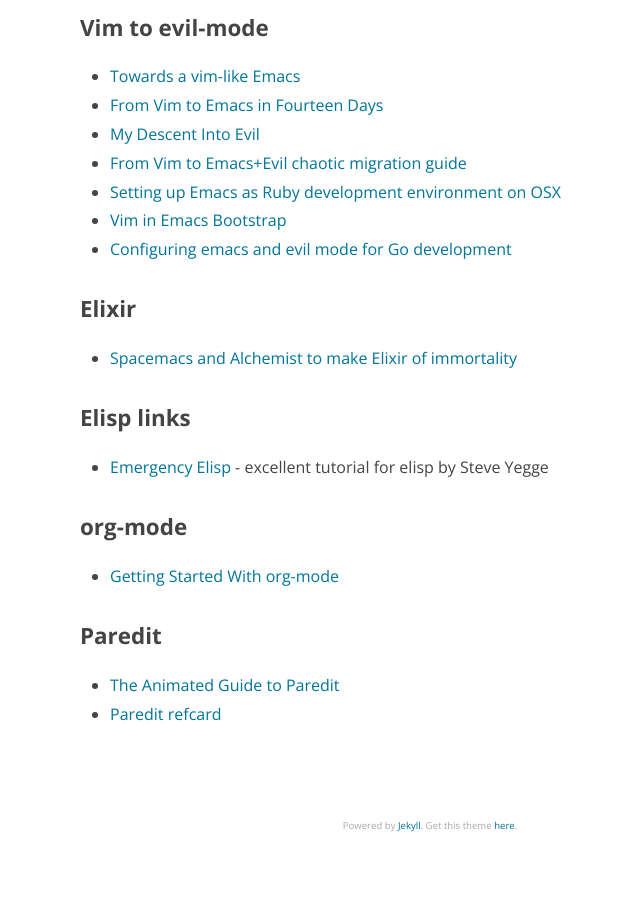
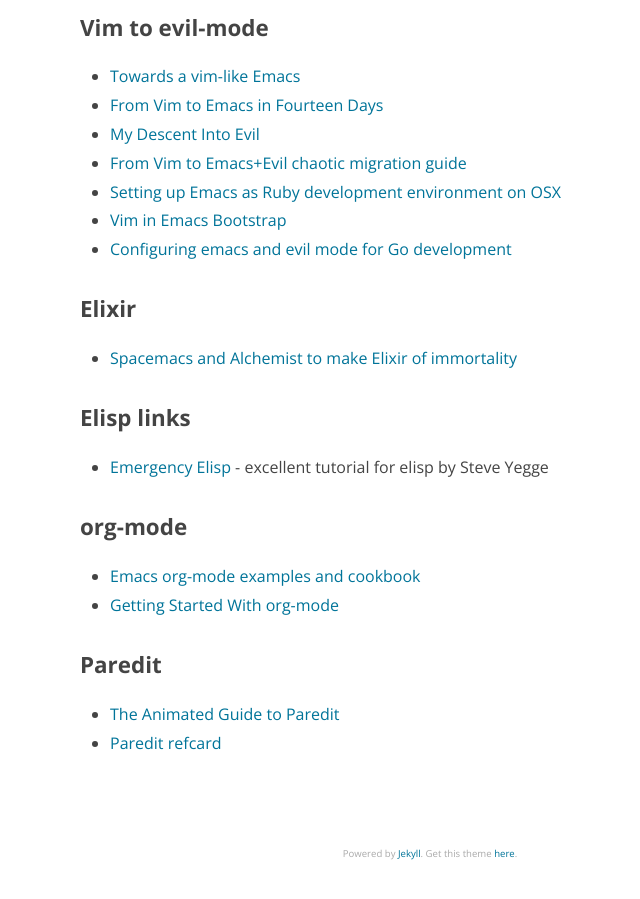
Before and after one commit to nithinbekal/nithinbekal.github.io, a Jekyll site: the page built from notes/emacs.md, in a window 1280 px wide and 900 px high, scrolled down 1422 px. Shown: the whole window, without its empty margins (210-850 px from the left). Built offline with Jekyll 4.4.1, drawn with Linux system fonts in a browser that asks for light colours; before the commit the page ends 2294 px from its top, so only the background shows below that.

Commit message:
Org mode cookbook - bookmark

```diff
--- a/notes/emacs.md
+++ b/notes/emacs.md
@@ -80,6 +80,7 @@
 
 ### org-mode
 
+- [Emacs org-mode examples and cookbook](http://ehneilsen.net/notebook/orgExamples/org-examples.html)
 - [Getting Started With org-mode](https://www.youtube.com/watch?v=SzA2YODtgK4)
 
 ### Paredit
```
